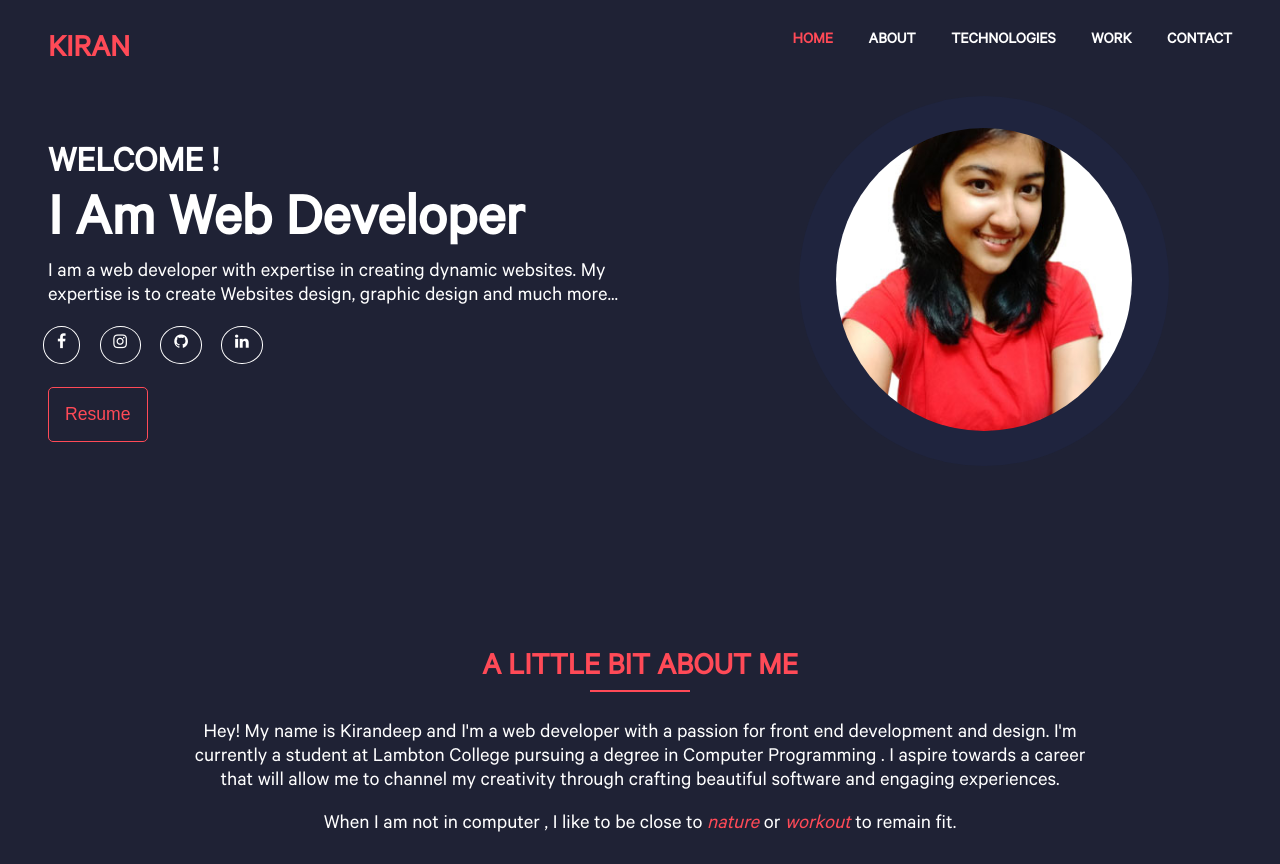
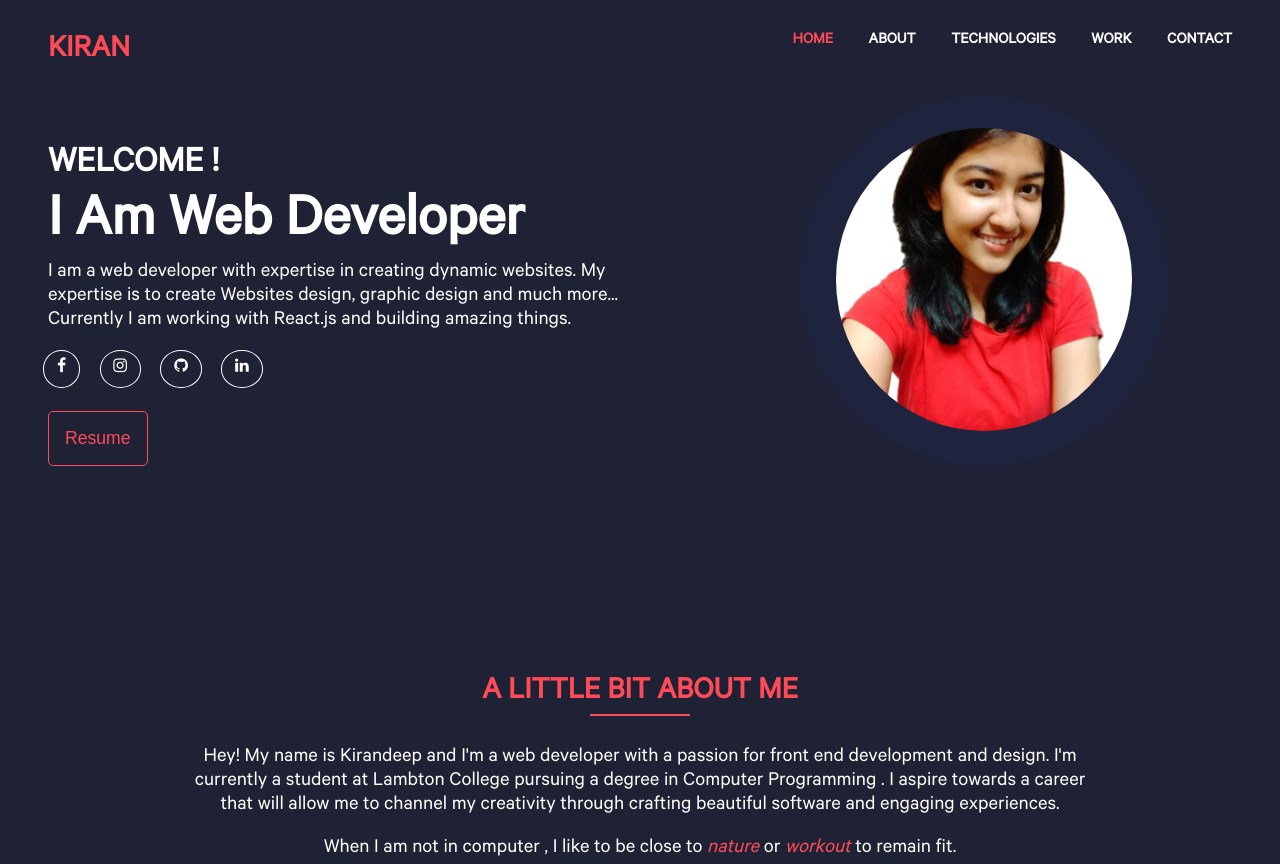
Before and after one commit to kiran111111/devkiran.github.io, a website: page public/index.html in a window 1280 px wide. Shown: the top 864 px of the page. Drawn offline with nearby package versions, Linux system fonts and the light colour scheme.

Commit message:
complete

```diff
--- a/public/index.html
+++ b/public/index.html
@@ -74,6 +74,7 @@
           <h3><span>I Am Web Developer</span></h3>
           <p><span>I am a web developer with expertise in creating dynamic websites.
               My expertise is to create  Websites design, graphic design and much more...
+              Currently  I am working with React.js and building amazing things.
           </span></p>
           <div class="intro__icons">
            <ul>
```
